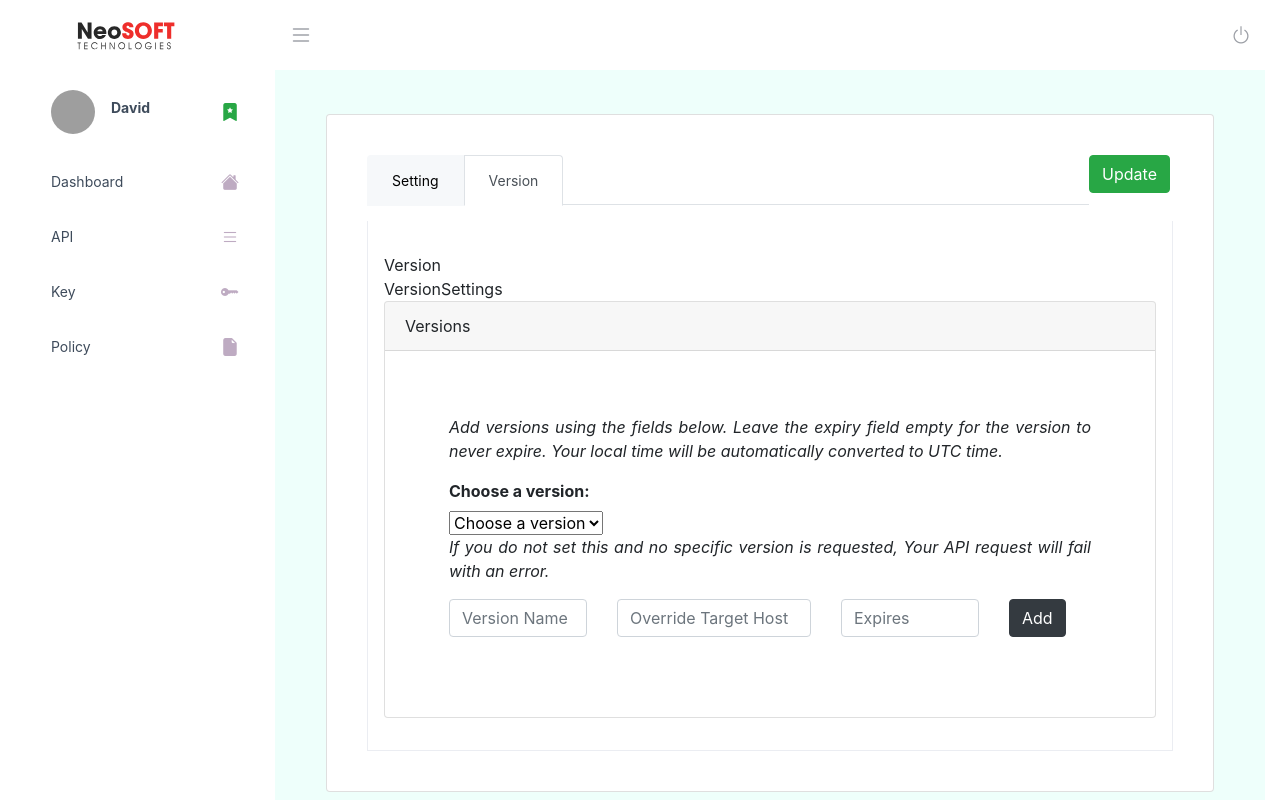
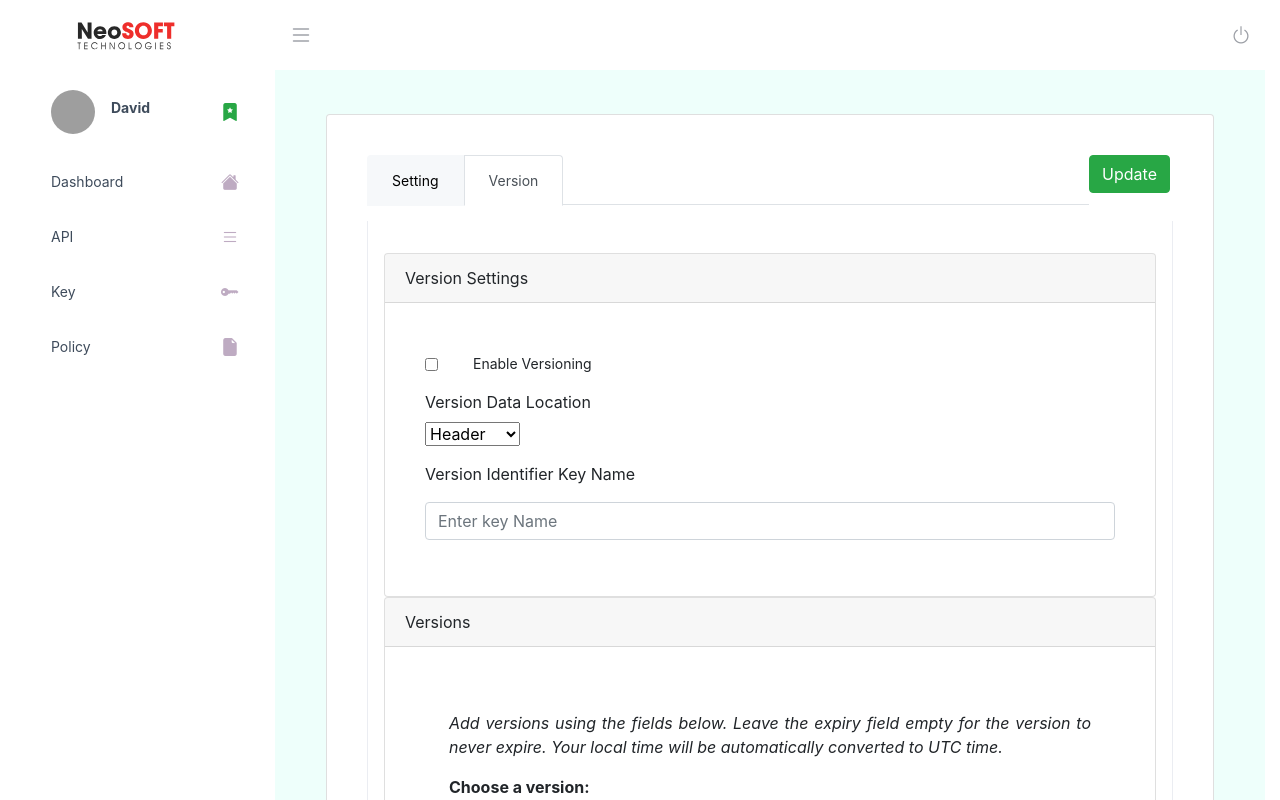
Before and after one commit to NeoSOFT-Technologies/application-gateway, a React (Create React App) app in the folder src/UI/: page /update in a window 1280 px wide. Both pictures are taken after a click on the tab "Version". Shown: the top 800 px of the page. Built offline with nearby package versions, Linux system fonts and the light colour scheme.

Commit message:
Version setting

```diff
--- a/src/UI/src/pages/features/APIs/Update/Setting/Setting.tsx
+++ b/src/UI/src/pages/features/APIs/Update/Setting/Setting.tsx
@@ -46,6 +46,7 @@ export default function Setting() {
                   />
                 </div>
               </form>
+              <br />
               <div>
                 <ListenPath />
               </div>
--- a/src/UI/src/pages/features/APIs/Update/Setting/TargetUrl/TargetUrl.tsx
+++ b/src/UI/src/pages/features/APIs/Update/Setting/TargetUrl/TargetUrl.tsx
@@ -24,7 +24,7 @@ export default function TargetUrl() {
                         className="mt-2"
                         type="text"
                         id="name"
-                        placeholder="Enter Name"
+                        placeholder="Enter Target Url"
                         name="name"
                         required
                       />
--- a/src/UI/src/pages/features/APIs/Update/Version/Version.tsx
+++ b/src/UI/src/pages/features/APIs/Update/Version/Version.tsx
@@ -5,7 +5,6 @@ import VersionSettings from "./VersionSettings/VersionSettings";
 export default function Version() {
   return (
     <div>
-      Version
       <div>
         <VersionSettings />
         <Versions />
--- a/src/UI/src/pages/features/APIs/Update/Version/VersionSettings/VersionSettings.tsx
+++ b/src/UI/src/pages/features/APIs/Update/Version/VersionSettings/VersionSettings.tsx
@@ -1,5 +1,57 @@
 import React from "react";
+import { Col, Form, Row } from "react-bootstrap";
 
 export default function VersionSettings() {
-  return <div>VersionSettings</div>;
+  return (
+    <div>
+      <div className="card">
+        <div>
+          <div className="align-items-center justify-content-around">
+            <div className="card-header !important">Version Settings</div>
+            <div className="card-body">
+              <Form>
+                <Row>
+                  <Col md="12">
+                    <Form.Group className="mb-3">
+                      <Form.Check
+                        type="switch"
+                        id="custom-switch"
+                        label="Enable Versioning"
+                      />
+                    </Form.Group>
+                  </Col>
+                  <Col md="12">
+                    <Form.Group className="mb-3">
+                      <Form.Label> Version Data Location</Form.Label>
+                      <br />
+                      <Form.Select aria-label="Default select example">
+                        <option value="1">Header</option>
+                        <option value="2">Url</option>
+                        <option value="3">Query Url</option>
+                      </Form.Select>
+                    </Form.Group>
+                  </Col>
+                  <Col md="12">
+                    <Form.Group className="mb-3">
+                      <Form.Label> Version Identifier Key Name</Form.Label>
+                      <br />
+
+                      <Form.Control
+                        className="mt-2"
+                        type="text"
+                        id="versionIdentifier"
+                        placeholder="Enter key Name"
+                        name="versionIdentifier"
+                        required
+                      />
+                    </Form.Group>
+                  </Col>
+                </Row>
+              </Form>
+            </div>
+          </div>
+        </div>
+      </div>
+    </div>
+  );
 }
```
